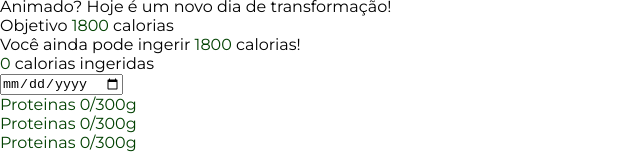
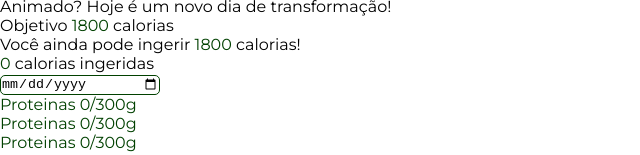
Before and after one commit to Raissa-Reis-Lopes/NutriTrack---Projeto-Final-de-Ciclo-Alpha-EdTech, a website: page public/html/home.html in a window 1280 px wide. Shown: the part 169-324 px from the top of the page, without its empty margins (0-640 px from the left). Drawn offline with Linux system fonts and the light colour scheme.

Commit message:
imported some pages from the initial folder

```diff
--- a/public/css/style.css
+++ b/public/css/style.css
@@ -11,6 +11,11 @@
 @import "./initial/initial.css";
 @import "./initial/login.css";
 @import "./initial/register.css";
+@import "./initial/calculator.css";
+@import "./initial/plan.css";
+
+@import "./home/main.css";
+@import "./home/sectionHome.css";
 
 
 @import url('https://fonts.googleapis.com/css2?family=Montserrat:ital,wght@0,100..900;1,100..900&display=swap')
```
